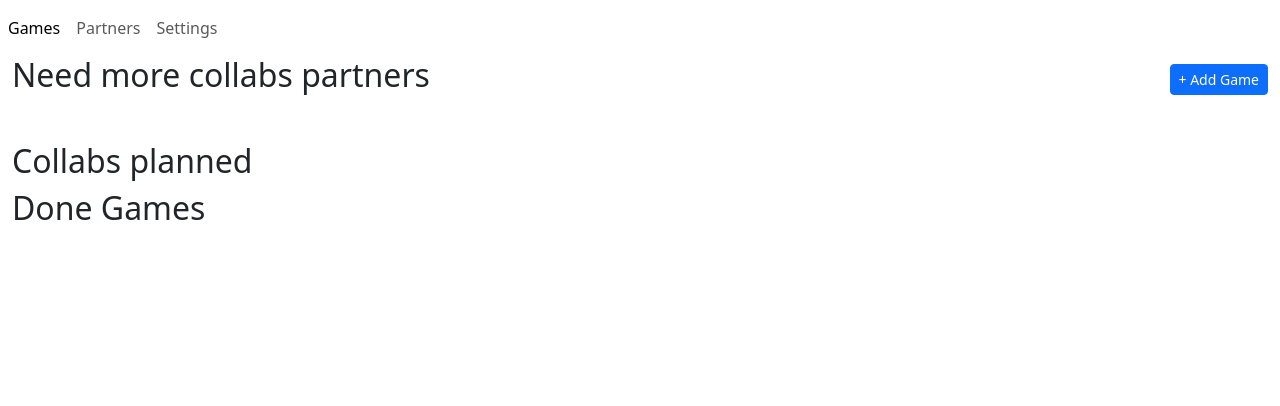
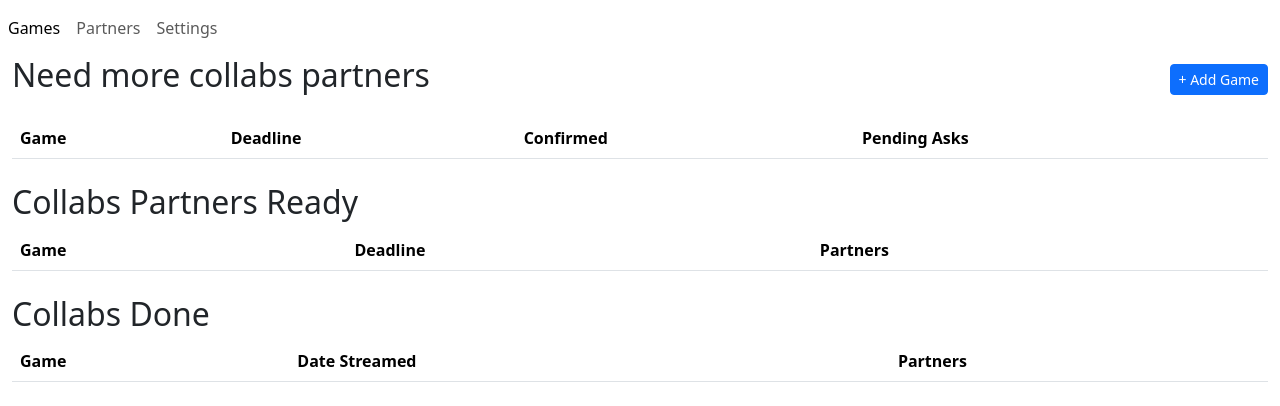
Before and after one commit to NebuPookins/Stream-Collab-Scheduler, a React (Vite) app: page /#/games in a window 1280 px wide. Shown: the top 406 px of the page. Built offline with nearby package versions, Linux system fonts and the light colour scheme.

Commit message:
Improve GameListsView UI using tables

```diff
--- a/src/components/GamesListView.tsx
+++ b/src/components/GamesListView.tsx
@@ -55,10 +55,74 @@ const GamesListView: React.FC<GamesListProps> = ({ store, setStore }) => {
         <button className="btn btn-sm btn-primary" onClick={addGame}>+ Add Game</button>
       </div>
 
-      <ul className="list-group mb-4">
-        {unmet.sort(sortByDeadline).map(g => (
-          <li key={g.id} className="list-group-item d-flex justify-content-between align-items-center">
-            <div>
+      <table className="table table-striped table-hover mb-4">
+        <thead>
+          <tr>
+            <th scope="col">Game</th>
+            <th scope="col">Deadline</th>
+            <th scope="col">Confirmed</th>
+            <th scope="col">Pending Asks</th>
+          </tr>
+        </thead>
+        <tbody>
+          {unmet.sort(sortByDeadline).map(g => (
+            <tr key={g.id}>
+              <th scope="row">
+                <Link to={`/games/${g.id}`}>
+                  {(() => {
+                    let imageUrl = g.manualMetadata?.coverUrl;
+                    if (!imageUrl && g.storeUrl) {
+                      const steamAppId = getSteamAppIdFromUrl(g.storeUrl);
+                      imageUrl = getSteamCoverUrl(steamAppId);
+                      // If not a steam URL or no app ID, imageUrl will be undefined, so no image will be shown unless manually provided.
+                    }
+                    return imageUrl ? (
+                      <img
+                        src={imageUrl}
+                        alt={g.name}
+                        style={{ width: '50px', height: 'auto', marginRight: '10px', verticalAlign: 'middle' }}
+                      />
+                    ) : null;
+                  })()}
+                  {g.name}
+                </Link>
+              </th>
+              <td>
+                {g.deadline ? `${formatDate(g.deadline, store.settings.dateFormat)} (${formatDistanceToNow(g.deadline, { addSuffix: true })})` : 'No deadline'}
+              </td>
+              <td>
+                {g.asks.filter(a => a.confirmed).length}/{g.desiredPartners}
+              </td>
+              <td>
+                {(() => {
+                  const recentAsks = g.asks.filter(a => {
+                    const today = new Date();
+                    const askedDate = new Date(a.askedOn);
+                    const diffTime = Math.abs(today.getTime() - askedDate.getTime());
+                    const diffDays = Math.ceil(diffTime / (1000 * 60 * 60 * 24));
+                    return !a.confirmed && diffDays <= store.settings.greyThresholdDays && (!a.response || a.response.trim() === '');
+                  }).length;
+                  return recentAsks.toString();
+                })()}
+              </td>
+            </tr>
+          ))}
+        </tbody>
+      </table>
+
+      <h2>Collabs Partners Ready</h2>
+      <table className="table table-striped table-hover mb-4">
+        <thead>
+          <tr>
+            <th scope="col">Game</th>
+            <th scope="col">Deadline</th>
+            <th scope="col">Partners</th>
+          </tr>
+        </thead>
+        <tbody>
+        {met.sort(sortByDeadline).map(g => (
+          <tr key={g.id}>
+            <th scope="row">
               <Link to={`/games/${g.id}`} style={{ verticalAlign: 'middle' }}>
               {(() => {
                 let imageUrl = g.manualMetadata?.coverUrl;
@@ -77,54 +141,24 @@ const GamesListView: React.FC<GamesListProps> = ({ store, setStore }) => {
               })()}
               {g.name}
               </Link>
-            </div>
-            <small>
-              {g.deadline ? `${formatDate(g.deadline, store.settings.dateFormat)} (${formatDistanceToNow(g.deadline, { addSuffix: true })})` : 'No deadline'} |
-              {g.asks.filter(a => a.confirmed).length}/{g.desiredPartners}
-              {(() => {
-                const recentAsks = g.asks.filter(a => {
-                  const today = new Date();
-                  const askedDate = new Date(a.askedOn);
-                  const diffTime = Math.abs(today.getTime() - askedDate.getTime());
-                  const diffDays = Math.ceil(diffTime / (1000 * 60 * 60 * 24));
-                  return !a.confirmed && diffDays <= store.settings.greyThresholdDays && (!a.response || a.response.trim() === '');
-                }).length;
-                return recentAsks > 0 ? ` (${recentAsks} recent pending asks)` : '';
-              })()}
-            </small>
-          </li>
+            </th>
+            <td>{g.deadline ? `${formatDate(g.deadline, store.settings.dateFormat)} (${formatDistanceToNow(g.deadline, { addSuffix: true })})` : 'No deadline'}</td>
+            <td>{g.asks.filter(a=>a.confirmed).length}/{g.desiredPartners}</td>
+          </tr>
         ))}
-      </ul>
+        </tbody>
+      </table>
 
-      <h2>Collabs planned</h2>
-      <ul className="list-group">
-        {met.sort(sortByDeadline).map(g => (
-          <li key={g.id} className="list-group-item d-flex justify-content-between align-items-center">
-            <div>
-              {(() => {
-                let imageUrl = g.manualMetadata?.coverUrl;
-                if (!imageUrl && g.storeUrl) {
-                  const steamAppId = getSteamAppIdFromUrl(g.storeUrl);
-                  imageUrl = getSteamCoverUrl(steamAppId);
-                  // If not a steam URL or no app ID, imageUrl will be undefined, so no image will be shown unless manually provided.
-                }
-                return imageUrl ? (
-                  <img
-                    src={imageUrl}
-                    alt={g.name}
-                    style={{ width: '50px', height: 'auto', marginRight: '10px', verticalAlign: 'middle' }}
-                  />
-                ) : null;
-              })()}
-              <Link to={`/games/${g.id}`} style={{ verticalAlign: 'middle' }}>{g.name}</Link>
-            </div>
-            <small>{g.deadline ? `${formatDate(g.deadline, store.settings.dateFormat)} (${formatDistanceToNow(g.deadline, { addSuffix: true })})` : 'No deadline'} | {g.asks.filter(a=>a.confirmed).length}/{g.desiredPartners}</small>
-          </li>
-        ))}
-      </ul>
-
-      <h2>Done Games</h2>
-      <ul className="list-group">
+      <h2>Collabs Done</h2>
+      <table className="table table-striped table-hover mb-4">
+        <thead>
+          <tr>
+            <th scope="col">Game</th>
+            <th scope="col">Date Streamed</th>
+            <th scope="col">Partners</th>
+          </tr>
+        </thead>
+        <tbody>
         {doneGames.map(g => {
           const confirmedPartners = g.asks
             .filter(ask => ask.confirmed)
@@ -132,9 +166,9 @@ const GamesListView: React.FC<GamesListProps> = ({ store, setStore }) => {
             .filter(name => name !== undefined);
 
           return (
-            <li key={g.id} className="list-group-item">
-              <div className="d-flex justify-content-between align-items-center">
-                <div>
+            <tr key={g.id}>
+              <th scope="row">
+                <Link to={`/games/${g.id}`}>
                   {(() => {
                     let imageUrl = g.manualMetadata?.coverUrl;
                     if (!imageUrl && g.storeUrl) {
@@ -149,19 +183,20 @@ const GamesListView: React.FC<GamesListProps> = ({ store, setStore }) => {
                       />
                     ) : null;
                   })()}
-                  <Link to={`/games/${g.id}`} style={{ verticalAlign: 'middle' }}>{g.name}</Link>
-                </div>
-                <small>{g.done ? `Done on: ${formatDate(g.done.date, store.settings.dateFormat)}` : 'Not done'}</small>
-              </div>
-              {confirmedPartners.length > 0 && (
-                <div style={{ marginLeft: '60px', fontSize: '0.9em', color: 'grey' }}>
-                  Confirmed Partners: {confirmedPartners.join(', ')}
-                </div>
-              )}
-            </li>
+                  {g.name}
+                  </Link>
+                </th>
+                <td>
+                  {g.done ? formatDate(g.done.date, store.settings.dateFormat) : 'Not done'}
+                </td>
+              <td>
+              {confirmedPartners.join(', ')}
+              </td>
+            </tr>
           );
         })}
-      </ul>
+      </tbody>
+      </table>
     </div>
   );
 };
```
